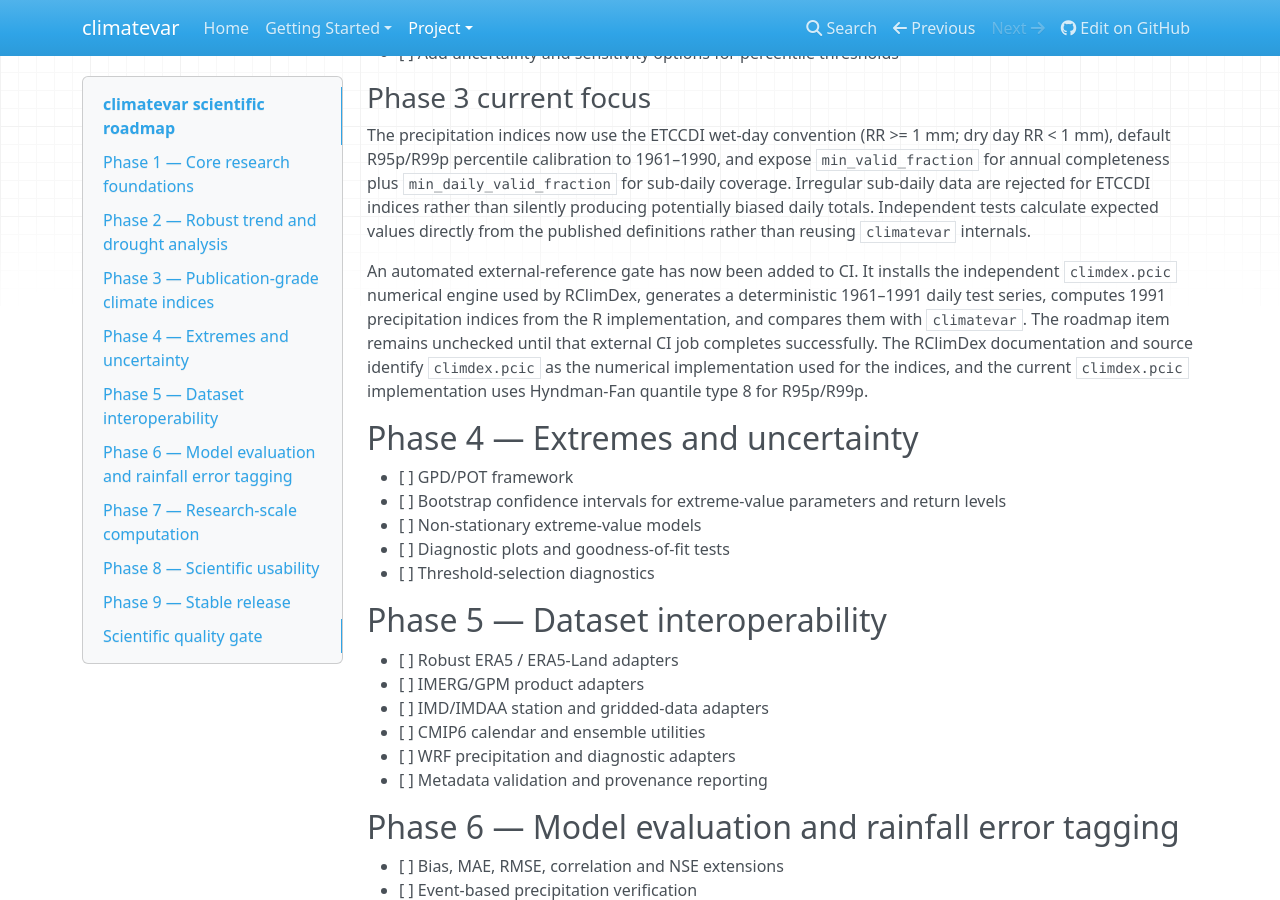
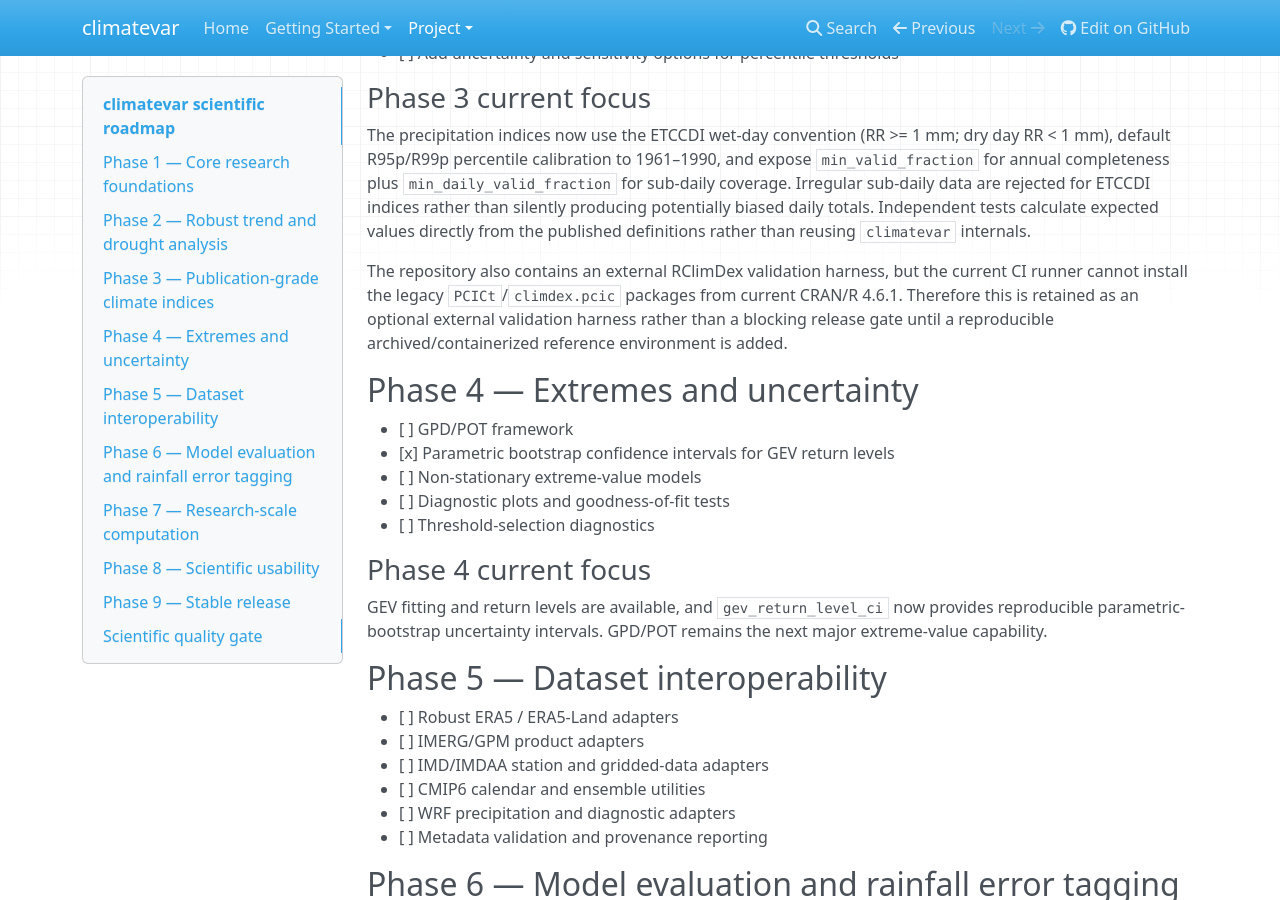
Before and after one commit to sanjeevsingh-original/climatevar, an MkDocs documentation site: the page built from docs/roadmap.md, in a window 1280 px wide and 900 px high, scrolled down 1178 px. Built offline with MkDocs 1.6.1, drawn with Linux system fonts in a browser that asks for light colours; nearby versions of some CDN libraries.

Commit message:
docs: record GEV uncertainty and RClimDex CI limitation

```diff
--- a/docs/roadmap.md
+++ b/docs/roadmap.md
@@ -48,15 +48,18 @@ Trend methods now include independent numerical reference checks. Sen's slope us
 ### Phase 3 current focus
 The precipitation indices now use the ETCCDI wet-day convention (RR >= 1 mm; dry day RR < 1 mm), default R95p/R99p percentile calibration to 1961–1990, and expose `min_valid_fraction` for annual completeness plus `min_daily_valid_fraction` for sub-daily coverage. Irregular sub-daily data are rejected for ETCCDI indices rather than silently producing potentially biased daily totals. Independent tests calculate expected values directly from the published definitions rather than reusing `climatevar` internals.
 
-An automated external-reference gate has now been added to CI. It installs the independent `climdex.pcic` numerical engine used by RClimDex, generates a deterministic 1961–1991 daily test series, computes 1991 precipitation indices from the R implementation, and compares them with `climatevar`. The roadmap item remains unchecked until that external CI job completes successfully. The RClimDex documentation and source identify `climdex.pcic` as the numerical implementation used for the indices, and the current `climdex.pcic` implementation uses Hyndman-Fan quantile type 8 for R95p/R99p.
+The repository also contains an external RClimDex validation harness, but the current CI runner cannot install the legacy `PCICt`/`climdex.pcic` packages from current CRAN/R 4.6.1. Therefore this is retained as an optional external validation harness rather than a blocking release gate until a reproducible archived/containerized reference environment is added.
 
 ## Phase 4 — Extremes and uncertainty
 
 - [ ] GPD/POT framework
-- [ ] Bootstrap confidence intervals for extreme-value parameters and return levels
+- [x] Parametric bootstrap confidence intervals for GEV return levels
 - [ ] Non-stationary extreme-value models
 - [ ] Diagnostic plots and goodness-of-fit tests
 - [ ] Threshold-selection diagnostics
+
+### Phase 4 current focus
+GEV fitting and return levels are available, and `gev_return_level_ci` now provides reproducible parametric-bootstrap uncertainty intervals. GPD/POT remains the next major extreme-value capability.
 
 ## Phase 5 — Dataset interoperability
 
```
